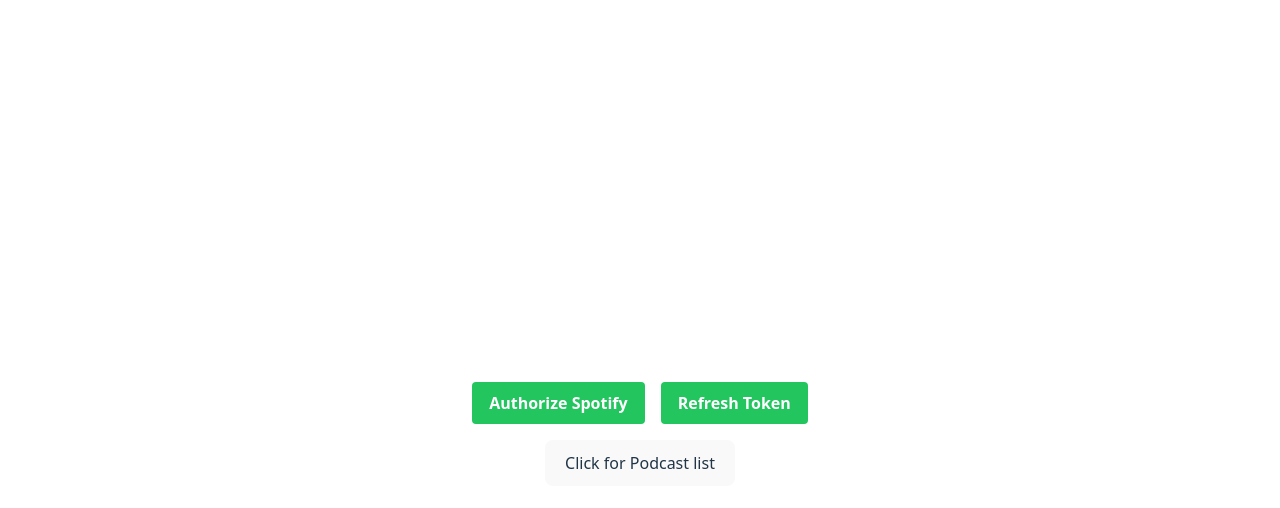
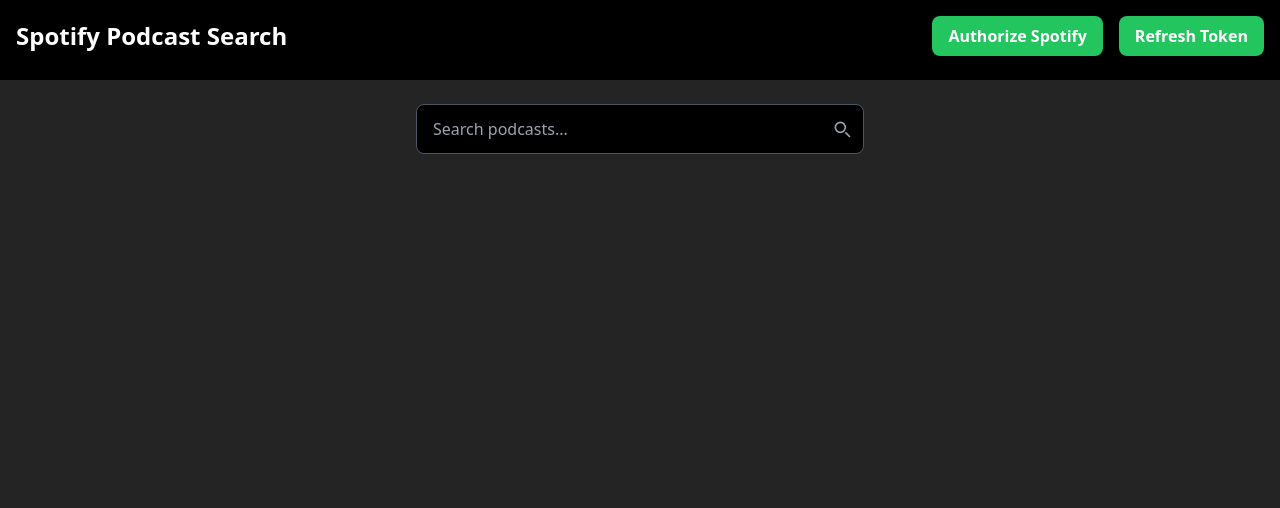
Before and after one commit to christinasaran/SpotifyPodcasts, a Vue app in the folder spotify-podcast/: page / in a window 1280 px wide. Shown: the top 508 px of the page. Built offline with nearby package versions, Linux system fonts and the light colour scheme.

Commit message:
added and modularized inputsearch UI and functionality

```diff
--- /dev/null
+++ b/spotify-podcast/src/components/InputSearch.vue
@@ -0,0 +1,42 @@
+<script setup lang="ts">
+import { ref } from "vue";
+const emit = defineEmits(["search"]); // Define event
+const query = ref("");
+
+const handleKeyUpEnter = () => {
+  emit("search", query.value); // Emit search event with input value
+};
+</script>
+
+<template>
+  <div class="flex justify-center mt-6">
+    <div class="relative w-full max-w-md">
+      <label for="search" class="sr-only">Search</label>
+      <input
+        id="search"
+        v-model="query"
+        type="text"
+        placeholder="Search podcasts..."
+        class="w-full px-4 py-3 border border-gray-600 rounded-lg bg-black text-white placeholder-gray-400 focus:outline-none focus:ring focus:ring-green-400"
+        @keyup.enter="handleKeyUpEnter"
+        aria-label="Search podcasts"
+      />
+      <div class="absolute inset-y-0 right-3 flex items-center">
+        <svg
+          class="w-5 h-5 text-gray-400"
+          xmlns="http://www.w3.org/2000/svg"
+          fill="none"
+          viewBox="0 0 24 24"
+          stroke="currentColor"
+        >
+          <path
+            stroke-linecap="round"
+            stroke-linejoin="round"
+            stroke-width="2"
+            d="M21 21l-4.35-4.35M16 10a6 6 0 1 1-12 0 6 6 0 0 1 12 0z"
+          />
+        </svg>
+      </div>
+    </div>
+  </div>
+</template>
--- a/spotify-podcast/src/components/SpotifyAuthorize.vue
+++ b/spotify-podcast/src/components/SpotifyAuthorize.vue
@@ -1,10 +1,9 @@
 <script setup lang="ts">
 import { onMounted, onUnmounted } from "vue";
+import InputSearch from "./InputSearch.vue";
 
 const clientId: string = "388dcaf144944b57bc090f478c6a5cbc";
-
 const redirectUrl: string = "http://127.0.0.1:5173"; // your redirect URL - must be localhost URL and/or HTTPS
-
 const authorizationEndpoint: string = "https://accounts.spotify.com/authorize";
 const tokenEndpoint: string = "https://accounts.spotify.com/api/token";
 const scope: string = "user-read-private user-read-email";
@@ -64,7 +63,9 @@
   return await response.json();
 }
 
-async function refreshToken(): Promise<TokenResponse> {
+async function refreshToken(): Promise<TokenResponse | null> {
+  if (!currentToken.refresh_token) return null; // Ensure refresh_token exists before making the request
+
   const response = await fetch(tokenEndpoint, {
     method: "POST",
     headers: {
@@ -119,6 +120,10 @@
 async function refreshTokenClick(): Promise<void> {
   const token = await refreshToken();
   console.log("@pre save: ", currentToken.expires);
+  if (!token) {
+    console.error("Failed to refresh token");
+    return;
+  }
   currentToken.save(token);
   console.log("@post save: ", currentToken.expires);
 }
@@ -140,29 +145,20 @@
     const updatedUrl = url.search ? url.href : url.href.replace("?", "");
     window.history.replaceState({}, document.title, updatedUrl);
   }
-  // If we have a token, we're logged in, so fetch user data and render logged in template
-  if (currentToken.access_token) {
-    const userData = await getUserData();
-    console.log(userData);
-  }
 }
 
-async function getUserData() {
-  const response = await fetch("https://api.spotify.com/v1/me", {
-    method: "GET",
-    headers: { Authorization: "Bearer " + currentToken.access_token },
+async function getPodcastList(query: string): Promise<any> {
+  if (!query.trim()) return; // Avoid empty searches
+
+  console.log("Fetching API with query:", query);
+
+  // GET request supports query parameters
+  const params = new URLSearchParams({
+    q: query,
+    type: "show",
+    limit: "20",
   });
 
-  return await response.json();
-}
-
-async function getPodcastList() {
-  // GET request supports query parameters
-  const params = new URLSearchParams({
-    q: "exercize",
-    type: "show",
-    limit: 20,
-  });
   const response = await fetch(
     `https://api.spotify.com/v1/search?${params.toString()}`,
     {
@@ -175,6 +171,10 @@
   return res;
 }
 
+// UI related for search podcast
+// import { ref } from "vue";
+// const query = ref("");
+
 onMounted(() => {
   handleSpotifyCallback();
 });
@@ -184,26 +184,24 @@
 });
 </script>
 <template>
-  <header class="p-4 justify-between items-center">
-    <div class="text-white text-xl font-bold mb-6">Spotify App</div>
-    <div class="space-x-4">
+  <header class="flex p-4 justify-between items-center bg-black pb-6">
+    <h1 class="text-white text-2xl font-bold">Spotify Podcast Search</h1>
+    <div class="flex space-x-4">
       <button
         @click="redirectToSpotifyAuthorize"
-        class="bg-green-500 hover:bg-green-600 text-white font-semibold py-2 px-4 rounded"
+        class="bg-green-500 hover:bg-green-600 text-white font-semibold py-2 px-4 rounded-lg focus:outline-none focus:ring focus:ring-green-300 transition"
       >
         Authorize Spotify
       </button>
       <button
         @click="refreshTokenClick"
-        class="bg-green-500 hover:bg-green-600 text-white font-semibold py-2 px-4 rounded"
+        class="bg-green-500 hover:bg-green-600 text-white font-semibold py-2 px-4 rounded-lg focus:outline-none focus:ring focus:ring-green-300 transition"
       >
         Refresh Token
       </button>
     </div>
   </header>
-  <div>
-    <button @click="getPodcastList">Click for Podcast list</button>
-  </div>
+  <InputSearch @search="getPodcastList" />
 </template>
 
 <style scoped></style>
--- a/spotify-podcast/src/style.css
+++ b/spotify-podcast/src/style.css
@@ -12,7 +12,7 @@
   -webkit-font-smoothing: antialiased;
   -moz-osx-font-smoothing: grayscale;
 }
-
+/*
 a {
   font-weight: 500;
   color: #646cff;
@@ -76,4 +76,4 @@
   button {
     background-color: #f9f9f9;
   }
-}
+} */
```
